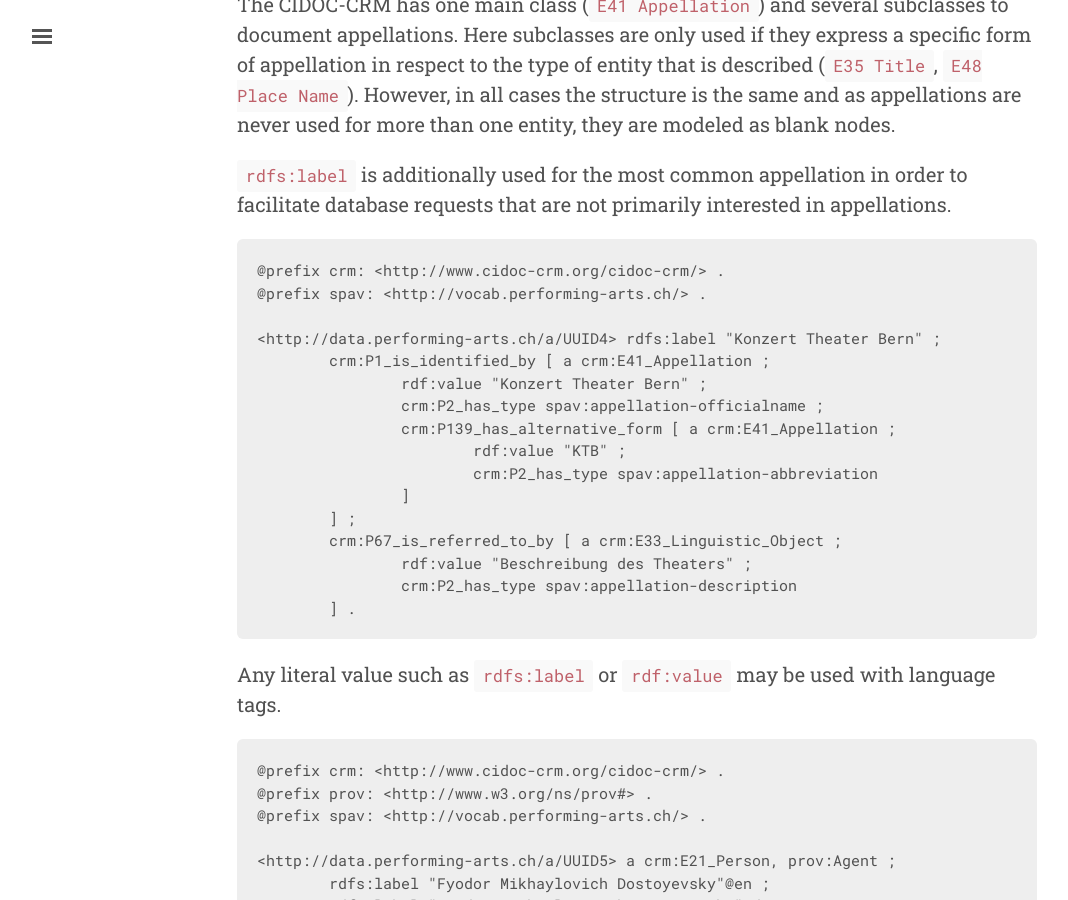
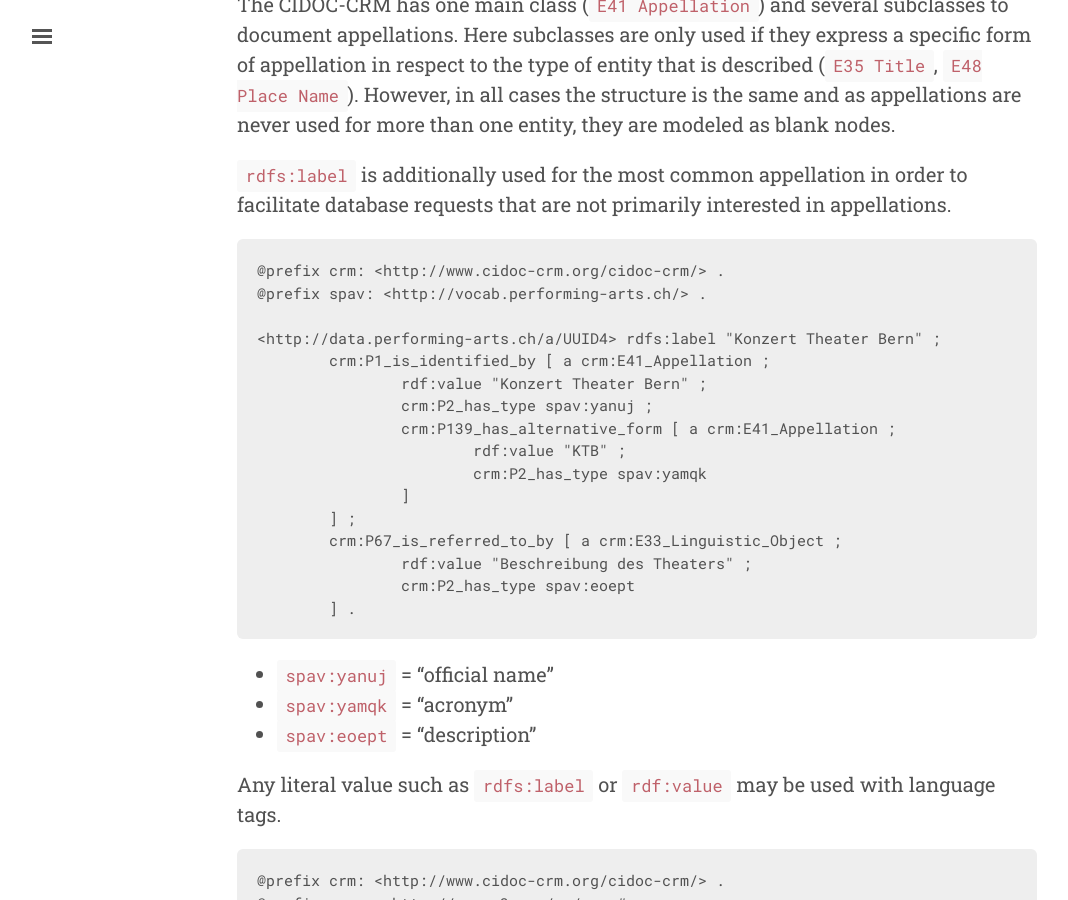
Before and after one commit to sapa/spa-specifications, a Jekyll site: the page built from identities.md, in a window 1280 px wide and 900 px high, scrolled down 2043 px. Shown: the whole window, without its empty margins (3-1071 px from the left). Built offline with Jekyll 4.4.1, drawn with Linux system fonts in a browser that asks for light colours.

Commit message:
added actual vocab values for types

````diff
--- a/identities.md
+++ b/identities.md
@@ -77,17 +77,22 @@ The CIDOC-CRM has one main class (`E41 Appellation`) and several subclasses to d
 <http://data.performing-arts.ch/a/UUID4> rdfs:label "Konzert Theater Bern" ;
 	crm:P1_is_identified_by [ a crm:E41_Appellation ;
 		rdf:value "Konzert Theater Bern" ;
-		crm:P2_has_type spav:appellation-officialname ;
+		crm:P2_has_type spav:yanuj ;
 		crm:P139_has_alternative_form [ a crm:E41_Appellation ;
 			rdf:value "KTB" ;
-			crm:P2_has_type spav:appellation-abbreviation
+			crm:P2_has_type spav:yamqk
 		]
 	] ;
 	crm:P67_is_referred_to_by [ a crm:E33_Linguistic_Object ;
 		rdf:value "Beschreibung des Theaters" ;
-		crm:P2_has_type spav:appellation-description
+		crm:P2_has_type spav:eoept
 	] .
 ```
+
+* `spav:yanuj` = "official name"
+* `spav:yamqk` = "acronym"
+* `spav:eoept` = "description"
+
 
 Any literal value such as `rdfs:label` or `rdf:value` may be used with language tags.
 
````
